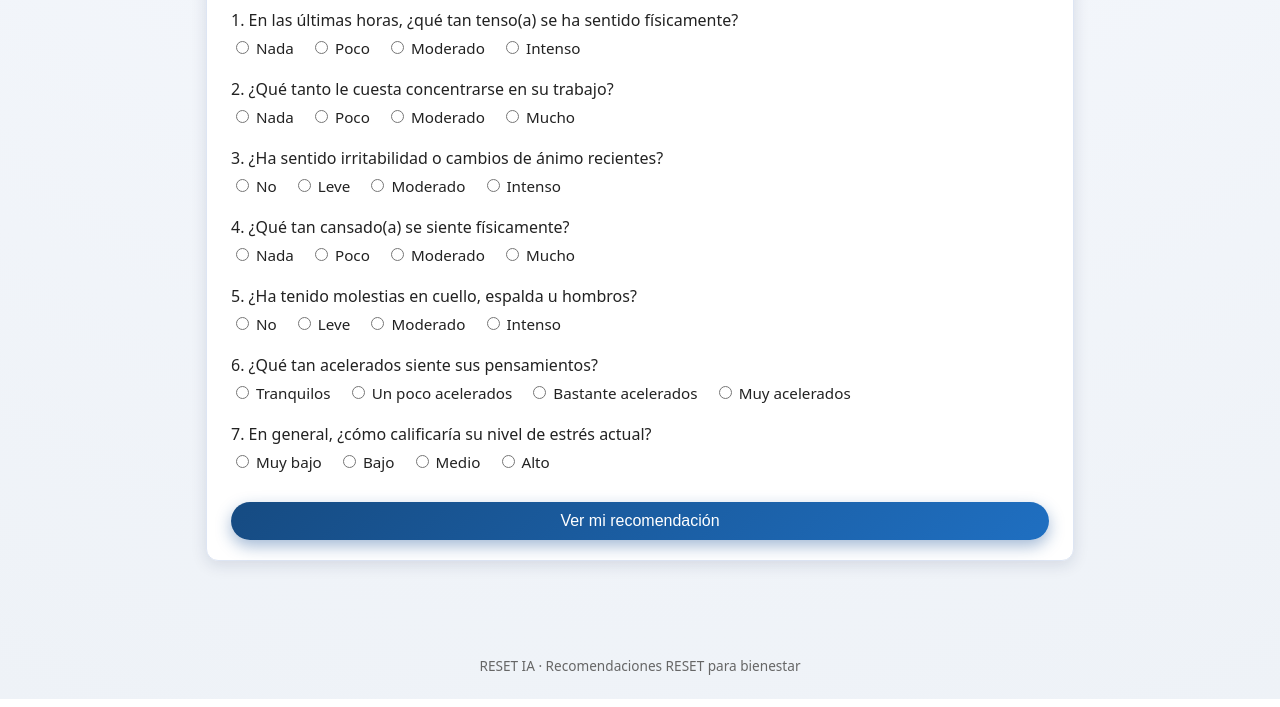
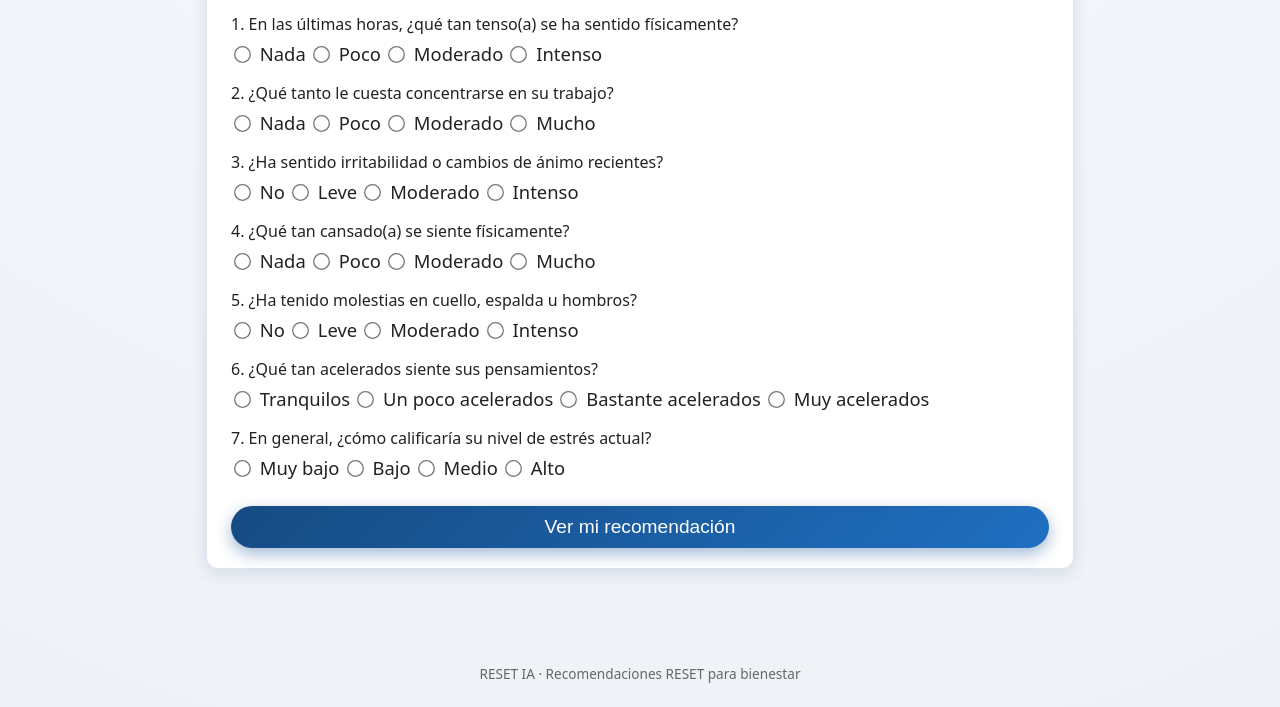
Before and after one commit to antoniojlg138/reset-ia-web, a plain HTML site: page index.html in a window 1280 px wide. Shown: the part 665-1372 px from the top of the page. Drawn offline with Linux system fonts and the light colour scheme.

Commit message:
Mejorando tamaño de letra en evaluación

```diff
--- a/style.css
+++ b/style.css
@@ -140,7 +140,33 @@ body {
     margin-top: 0;
 }
 
-/* Preguntas */
+/* =============================== */
+/*      TAMAÑO DE LETRA NUEVO      */
+/* =============================== */
+
+#evaluacion {
+    font-size: 1.2rem;
+}
+
+#evaluacion p {
+    font-size: 1.2rem;
+}
+
+.pregunta label {
+    font-size: 1.15rem !important;
+}
+
+input[type="radio"] {
+    transform: scale(1.3);
+    margin-right: 6px;
+}
+
+button, .btn-principal, .btn-secundario {
+    font-size: 1.2rem !important;
+}
+
+/* =============================== */
+
 .pregunta {
     margin-bottom: 16px;
 }
@@ -148,13 +174,6 @@ body {
 .pregunta p {
     margin-bottom: 6px;
     font-weight: 500;
-}
-
-.pregunta label {
-    display: inline-block;
-    margin-right: 12px;
-    margin-bottom: 4px;
-    font-size: 0.95rem;
 }
 
 /* Botones */
@@ -296,7 +315,7 @@ body {
     }
 
     .hero-bg-video {
-        display: none; /* para ahorrar datos en móvil */
+        display: none;
     }
 
     .header {
```
